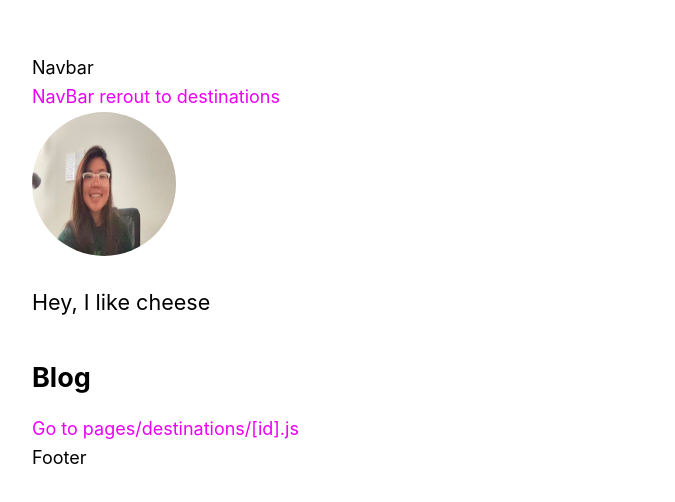
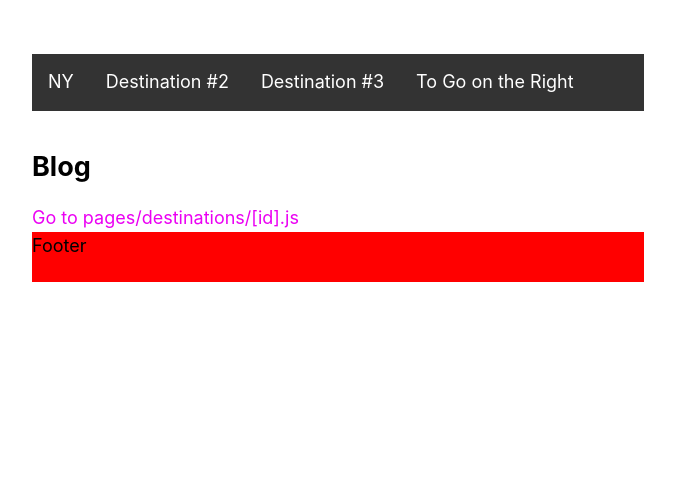
Before and after one commit to mariaykim/LocalTravelers, a Next.js app: page / in a window 1280 px wide. Shown: the top 502 px of the page, without its empty margins (302-977 px from the left). Built offline with nearby package versions, Linux system fonts and the light colour scheme.

Commit message:
Initial CSS style sheets for the header and the footer

```diff
--- a/components/footer.js
+++ b/components/footer.js
@@ -1,7 +1,13 @@
-export default function Footer() {
+import React from "react";
+import utilStyles from '../styles/utils.module.css';
+import footerStyles from '../styles/footer.module.css';
+
+const Footer = () => {
   return (
     <>
-      <div>Footer</div>
+      <div className={footerStyles.footer}>Footer</div>
     </>
   )
 }
+
+export default Footer;
--- a/components/navbar.js
+++ b/components/navbar.js
@@ -1,14 +1,47 @@
 import Link from 'next/link'
+import headerStyles from '../styles/header.module.css';
 
 export default function NavBar() {
   return (
     <>
-      <div>Navbar</div>
-      <Link
-        href={"/destinations/3"}
-      >
-        <a>NavBar rerout to destinations</a>
-      </Link>
+      <ul className={headerStyles.ul}>
+        <li className={headerStyles.li}>
+          <Link
+            href={"/destinations/6588544"}
+          >
+            <a className={headerStyles.a}>
+              NY
+            </a>
+          </Link>
+        </li>
+        <li className={headerStyles.li}>
+          <Link
+            href={"/destinations/6588545"}
+          >
+            <a className={headerStyles.a}>
+              Destination #2
+            </a>
+          </Link>
+        </li>
+        <li className={headerStyles.li}>
+          <Link
+            href={"/destinations/6588546"}
+          >
+            <a className={headerStyles.a}>
+              Destination #3
+            </a>
+          </Link>
+        </li>
+        <li className={`${headerStyles.right} ${headerStyles.li}`}>
+          <Link
+            href={"/destinations/6588548"}
+          >
+            <a>
+              To Go on the Right
+            </a>
+          </Link>
+        </li>
+      </ul>
     </>
   )
 }
--- a/pages/index.js
+++ b/pages/index.js
@@ -3,38 +3,18 @@ import Layout, { siteTitle, name } from '../components/layout'
 import utilStyles from '../styles/utils.module.css'
 import Image from 'next/image'
 import Link from 'next/link'
+import homeStyles from '../styles/home.module.css'
 // import { getSortedPostsData } from '../lib/posts'
 
 export default function Home({ allPostsData }) {
   return (
     <Layout home>
-      <Head>
-        <title>{siteTitle}</title>
-      </Head>
-      <Image
-        priority
-        src="/images/profile.jpg"
-        className={utilStyles.borderCircle}
-        height={144}
-        width={144}
-        alt={name}
-      />
       <section>
         <h1 className={utilStyles.heading2Xl}>{name}</h1>
-      </section>
-      <section className={utilStyles.headingMd}>
-        <p>Hey, I like cheese</p>
       </section>
       <section className={`${utilStyles.headingMd} ${utilStyles.padding1px}`}>
         <h2 className={utilStyles.headingLg}>Blog</h2>
       </section>
-      {/* <Image
-        src="/images/unsplash1.jpg"
-        layout="fill"
-        objectFit="cover"
-        objectPosition="50% 70%"
-        zIndex="1"
-        /> */}
       <section>
         <Link
           href={{
@@ -45,6 +25,14 @@ export default function Home({ allPostsData }) {
           <a>Go to pages/destinations/[id].js</a>
         </Link>
       </section>
+      {/* <Image
+        alt="outdoorsy background"
+        src="/images/unsplash1.jpg"
+        className={homeStyles.background}
+        layout="fill"
+        objectFit="cover"
+        objectPosition="50% 70%"
+        /> */}
     </Layout>
   )
 }
--- /dev/null
+++ b/styles/footer.module.css
@@ -0,0 +1,5 @@
+.footer {
+  width: 100%;
+  height: 50px;
+  background-color: red;
+}
--- /dev/null
+++ b/styles/header.module.css
@@ -0,0 +1,32 @@
+.ul {
+  list-style-type: none;
+  margin: 0;
+  padding: 0;
+  overflow: hidden;
+  background-color: #333;
+}
+
+.right {
+  color: yellow
+}
+
+.li {
+  float: left;
+}
+
+.li a {
+  display: block;
+  color: white;
+  text-align: center;
+  padding: 14px 16px;
+  text-decoration: none;
+}
+
+/* Change the link color to #111 (black) on hover */
+.li a:hover {
+  background-color: #188;
+}
+
+.active {
+  background-color: #04AA6D;
+}
--- /dev/null
+++ b/styles/home.module.css
@@ -0,0 +1,6 @@
+.background {
+  position: relative;
+  height: 100%;
+  z-index: -1;
+  background: transparent right top no-repeat;
+}
```
